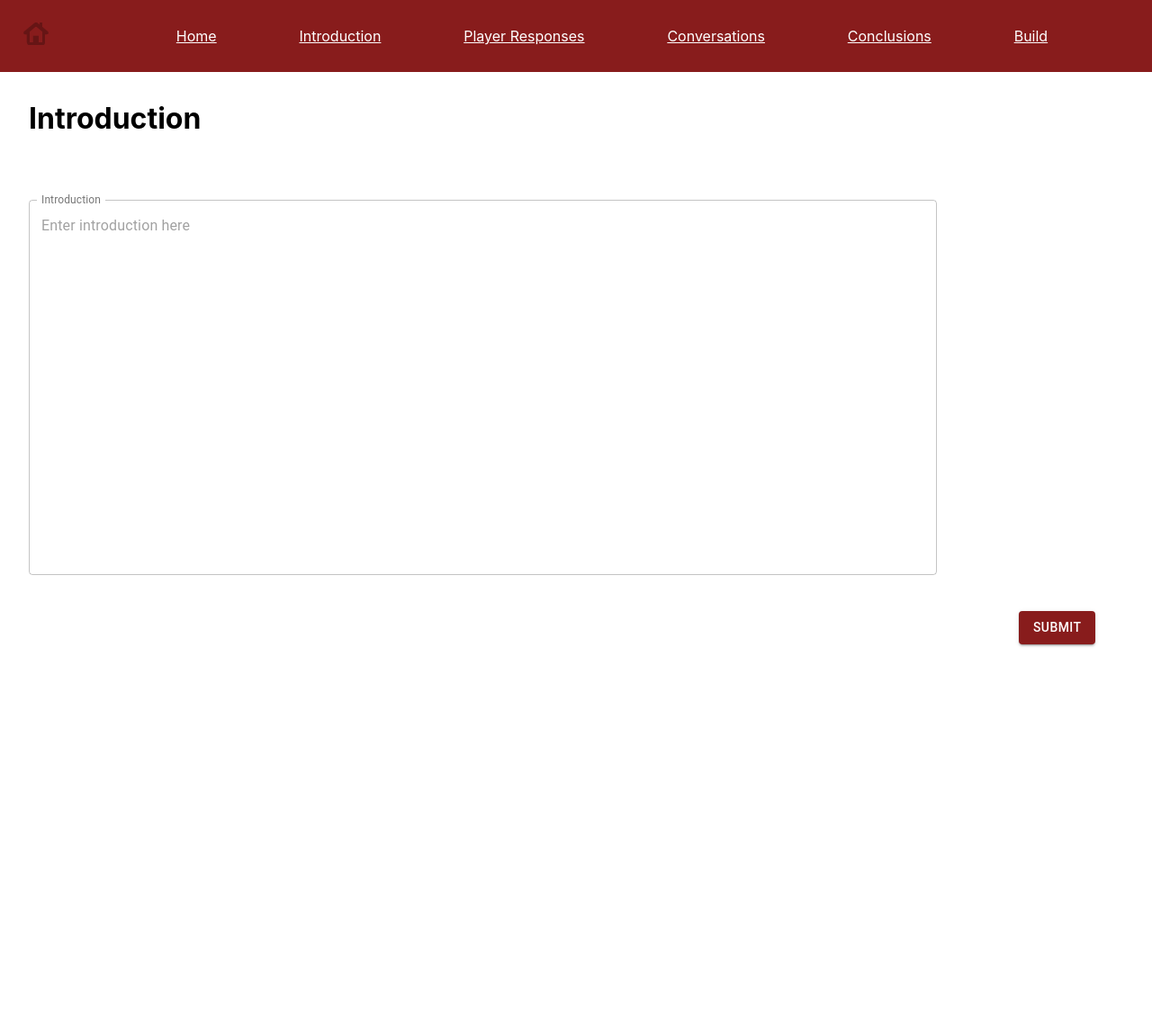
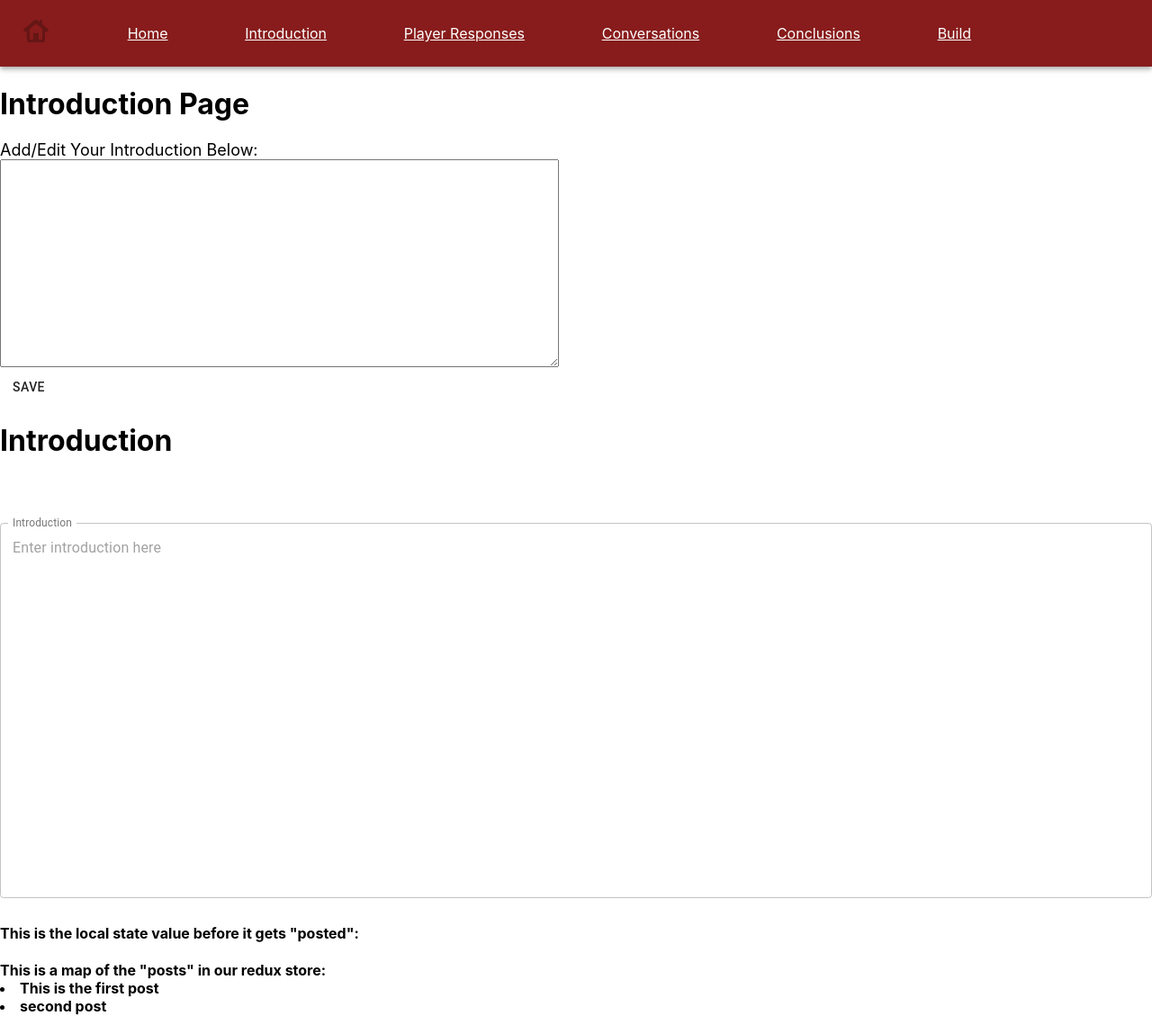
Before and after one commit to david-fisher/320-F20-Track-IV, a React (Create React App) app in the folder scenario_editor/: page /introduction in a window 1280 px wide. Shown: the whole page at 90% size. Before the commit the page ends 800 px from the top, so only its background shows below. Built offline with nearby package versions, Linux system fonts and the light colour scheme.

Commit message:
Fixed the redux for real this time
For some reason the redux required code was not implemented. Should be good now and I think everything should merge properly in the future.

```diff
--- a/scenario_editor/src/App.js
+++ b/scenario_editor/src/App.js
@@ -12,6 +12,9 @@ import PlayerResponses from './Pages/Editor/PlayerResponses';
 import UserAgreement from './Pages/Editor/UserAgreement';
 import Conversations from './Pages/Editor/Conversations';
 import Matrix from './Pages/Editor/Matrix';
+
+import { Provider } from 'react-redux'
+import store from './Store'
 
 // TODO:
 // - Create a Scenario context that can be used to store all of a scenarios data. Will discuss on Sunday best
@@ -45,11 +48,14 @@ const theme = createMuiTheme({
   },
 });
 
+window.store = store;
+
 export default function App() {
   return (
     // The ThemeProvider is wrapped around our Router below, and thus will be able to affect everything between
     // the ThemeProvider's tags
     <ThemeProvider theme={theme}>
+      <Provider store={store}>
         <Router>
           <Route path="/" to exact component={Login} />
           <Route path="/home" component={Home} />
@@ -73,6 +79,7 @@ export default function App() {
           )} />
 
         </Router>
+      </Provider>
     </ThemeProvider>
   );
 }
--- a/scenario_editor/src/Pages/Editor/Introduction.js
+++ b/scenario_editor/src/Pages/Editor/Introduction.js
@@ -1,58 +1,22 @@
-// ********************************************
-// NOT UPDATED.
-// This was last updated by Tara.
-// We will try to make this work with a ScenarioContext.js context file,
-// after which we should have most of the files / file structures needed to work through everything :)
-// ********************************************
-import React from 'react';
+import React, { Component, useState, useEffect } from 'react';
+import { makeStyles, withStyles } from '@material-ui/core/styles';
 import './Introduction.css';
-import Nav from '../../Components/Nav'
+import NavDashboard from '../../Components/NavDashboard'
 // import React, { Component } from 'react';
 //import './Home.css';
-//import Button from 'react-bootstrap/Button';
+import Button from '@material-ui/core/Button';
 import { Link } from 'react-router-dom';
+import { connect } from 'react-redux';
 import TextField from '@material-ui/core/TextField';
-import { makeStyles } from '@material-ui/core/styles';
-import Button from '@material-ui/core/Button';
-
-// 10/13 TRY: commented out original Introduction page components.
-// feel free to revert back if it makes more sense
-
-// function Introduction() {
-//   return (
-//     <div>
-//       <Nav/>
-//       <h1>Introduction Page</h1>
-//       <b1 className = "introduction-part">
-//         Add/Edit Your Choice Below:
-//       </b1>
-//     </div>
-
-//   );
-// }
-
-// export default Introduction;
-
-const useStateWithLocalStorage = localStorageKey => {
-  const [value, setValue] = React.useState(
-    localStorage.getItem(localStorageKey) || ''
-  );
-
-  React.useEffect(() => {
-    localStorage.setItem(localStorageKey, value);
-  }, [value]);
-
-  return [value, setValue];
-};
-
-const Introduction = () => {
-  const [value, setValue] = useStateWithLocalStorage(
-    'myValue4InLocalStorage'
-  );
-
-  const onChange = event => setValue(event.target.value);
 
 const useStyles = makeStyles((theme) => ({
+
+  multiText: {
+    '& .MuiTextField-root': {
+      margin: theme.spacing(1),
+      width: '25ch',
+    },
+  },
   root: {
     margin: theme.spacing(1),
     marginTop: theme.spacing(4),
@@ -61,13 +25,58 @@ const Introduction = () => {
   },
 }));
 
-  const classes = useStyles();
 
+class Introduction extends Component {
+
+  // const classes = useStyles();
+  constructor() {
+    super()
+    this.state = {
+      value: '',
+      postId: 2
+    }
+
+    this.handleChange = this.handleChange.bind(this)
+    this.handleSubmit = this.handleSubmit.bind(this)
+  }
+
+  handleChange(event) {
+    this.setState({ value: event.target.value })
+  }
+
+
+  // If you'd like your changes to persist (stay in place after page refresh),
+  // you'd want to add your new posts to a database within your reducer function's action handlers.
+  handleSubmit(event) {
+    alert('Content submitted: ' + this.state.value)
+    event.preventDefault()
+    this.props.dispatch({
+      type: 'ADD_POST',
+      payload: { id: this.state.postId, title: this.state.value }
+    })
+
+    this.setState({ postId: this.state.postId + 1 })
+  }
+
+
+  render() {
     return (
+      <div>
+        <NavDashboard />
+        <h1>Introduction Page</h1>
+        <b1 className="introduction-part">
+          Add/Edit Your Introduction Below:
+        </b1>
 
         <div>
-      <Nav />
-      <form className={classes.root} noValidate autoComplete="off">
+          <form noValidate autoComplete="off" onSubmit={this.handleSubmit}>
+            <textarea rows='15' cols='75' value={this.state.value} onChange={this.handleChange} />
+          </form >
+          <div>
+            <Button type="submit" onClick={this.handleSubmit}>SAVE</Button>
+          </div>
+          {/* className={classes.root} */}
+          <form  noValidate autoComplete="off">
             <h1>  Introduction </h1>
             {/* <b1>  Scenario Title:</b1> */}
 
@@ -78,8 +87,8 @@ const Introduction = () => {
               label="Introduction"
               variant="outlined"
               placeholder='Enter introduction here'
-          value={value}
-          onChange={onChange}
+              // value={value}
+              // onChange={onChange}
               style={{
                 marginTop: 50
               }}
@@ -90,50 +99,182 @@ const Introduction = () => {
               }}
             />
           </form>
+          <h4>
+            This is the local state value before it gets "posted": {" "}
+            {this.state.value}
+          </h4>
+          <h4>
+            This is a map of the "posts" in our redux store: {" "}
+            {this.props.posts.map(post => (
+              <li key={post.id}>{post.title}</li>
+            ))}
+          </h4>
+          {/* I want to be able to post something even if it's null at first, so when it changes it's there */}
+          {/* <h4>
+            This is the 3rd object stored in the store:: {" "}
+            {this.props.posts[2].title === null}
+          </h4> */}
+        </div>
+      </div>
+
+    )
+  }
+
+}
+
+const mapStateToProps = state => {
+  return { posts: state.posts }
+}
+
+const mapDispatchToProps = dispatch => {
+  return {
+    dispatch
+  }
+}
+
+// The connect function takes another function as an argument: mapStateToProps.
+// mapStateToProps determines what state from our store we want to pull into our component.
+// In this case, we're specifying to only pull our state's posts property.
+
+export default connect(mapStateToProps, mapDispatchToProps)(Introduction);
 
 
-      <div className={classes.root}>
-        <Button
-          component={Link} to="/player-responses"
-          variant="contained"
-          color="primary"
-          href="#contained-buttons"
-          size='medium'
-          style={{
-            //display: 'right'
-            //marginTop: 10,
-            //marginRight: 100,
-            marginLeft: 1100
-            //marginBottom: 100
-          }}
+// // ********************************************
+// // NOT UPDATED.
+// // This was last updated by Tara.
+// // We will try to make this work with a ScenarioContext.js context file,
+// // after which we should have most of the files / file structures needed to work through everything :)
+// // ********************************************
+// import React from 'react';
+// import './Introduction.css';
+// import Nav from '../../Components/Nav'
+// // import React, { Component } from 'react';
+// //import './Home.css';
+// //import Button from 'react-bootstrap/Button';
+// import { Link } from 'react-router-dom';
+// import TextField from '@material-ui/core/TextField';
+// import { makeStyles } from '@material-ui/core/styles';
+// import Button from '@material-ui/core/Button';
 
-        >
-          Submit
-          </Button>
-        {/* <Link to = "/user-agreement">
-                <Button
-                size = "custom-submit-button"
-                variant="outline-secondary"
-                value = "Submit"
-                >
-                  Submit
-                </Button>{' '}
-              </Link> */}
-      </div>
+// // 10/13 TRY: commented out original Introduction page components.
+// // feel free to revert back if it makes more sense
+
+// // function Introduction() {
+// //   return (
+// //     <div>
+// //       <Nav/>
+// //       <h1>Introduction Page</h1>
+// //       <b1 className = "introduction-part">
+// //         Add/Edit Your Choice Below:
+// //       </b1>
+// //     </div>
+
+// //   );
+// // }
+
+// // export default Introduction;
+
+// const useStateWithLocalStorage = localStorageKey => {
+//   const [value, setValue] = React.useState(
+//     localStorage.getItem(localStorageKey) || ''
+//   );
+
+//   React.useEffect(() => {
+//     localStorage.setItem(localStorageKey, value);
+//   }, [value]);
+
+//   return [value, setValue];
+// };
+
+// const Introduction = () => {
+//   const [value, setValue] = useStateWithLocalStorage(
+//     'myValue4InLocalStorage'
+//   );
+
+//   const onChange = event => setValue(event.target.value);
+
+//   const useStyles = makeStyles((theme) => ({
+//     root: {
+//       margin: theme.spacing(1),
+//       marginTop: theme.spacing(4),
+//       marginLeft: theme.spacing(4),
+//       width: '100ch',
+//     },
+//   }));
+
+//   const classes = useStyles();
+
+//   return (
+
+//     <div>
+//       <Nav />
+//       <form className={classes.root} noValidate autoComplete="off">
+//         <h1>  Introduction </h1>
+//         {/* <b1>  Scenario Title:</b1> */}
+
+//         <TextField
+//           multiline
+//           fullWidth
+//           id="introduction"
+//           label="Introduction"
+//           variant="outlined"
+//           placeholder='Enter introduction here'
+//           value={value}
+//           onChange={onChange}
+//           style={{
+//             marginTop: 50
+//           }}
+//           rows={20}
+//           margin="normal"
+//           InputLabelProps={{
+//             shrink: true
+//           }}
+//         />
+//       </form>
 
 
-      {/* <input
-         className="TRY-type"
-         value={value}
-         type="text"
-         onChange={onChange}
-         size = "element.value.length + 1"
-        //  size="TRY-custom-size" */}
-      {/* /> */}
-      {/* <input value={value} type="text" onChange={onChange}/> */}
+//       <div className={classes.root}>
+//         <Button
+//           component={Link} to="/player-responses"
+//           variant="contained"
+//           color="primary"
+//           href="#contained-buttons"
+//           size='medium'
+//           style={{
+//             //display: 'right'
+//             //marginTop: 10,
+//             //marginRight: 100,
+//             marginLeft: 1100
+//             //marginBottom: 100
+//           }}
 
-    </div>
+//         >
+//           Submit
+//           </Button>
+//         {/* <Link to = "/user-agreement">
+//                 <Button
+//                 size = "custom-submit-button"
+//                 variant="outline-secondary"
+//                 value = "Submit"
+//                 >
+//                   Submit
+//                 </Button>{' '}
+//               </Link> */}
+//       </div>
 
-  );
-};
-export default Introduction;
+
+//       {/* <input
+//          className="TRY-type"
+//          value={value}
+//          type="text"
+//          onChange={onChange}
+//          size = "element.value.length + 1"
+//         //  size="TRY-custom-size" */}
+//       {/* /> */}
+//       {/* <input value={value} type="text" onChange={onChange}/> */}
+
+//     </div>
+
+//   );
+// };
+// export default Introduction;
```
Lines whose indentation alone changed are shown as unchanged.
